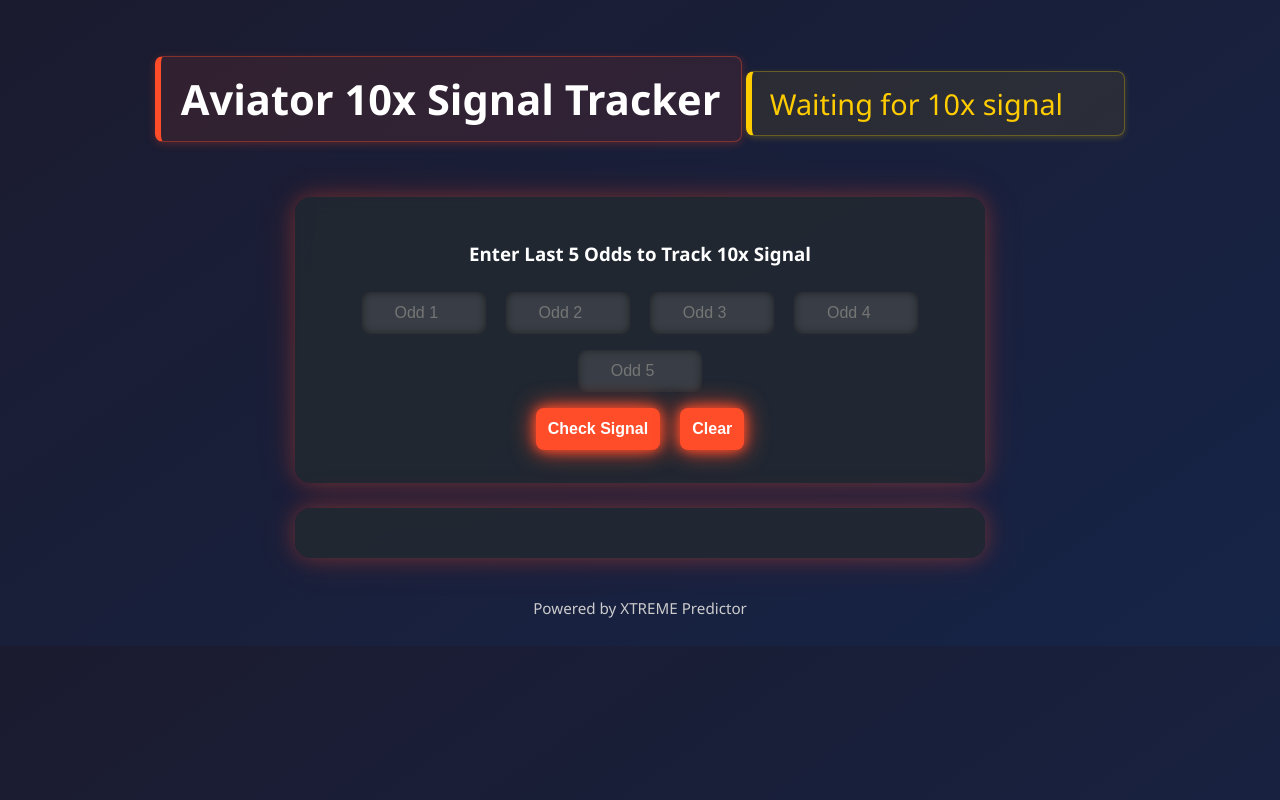
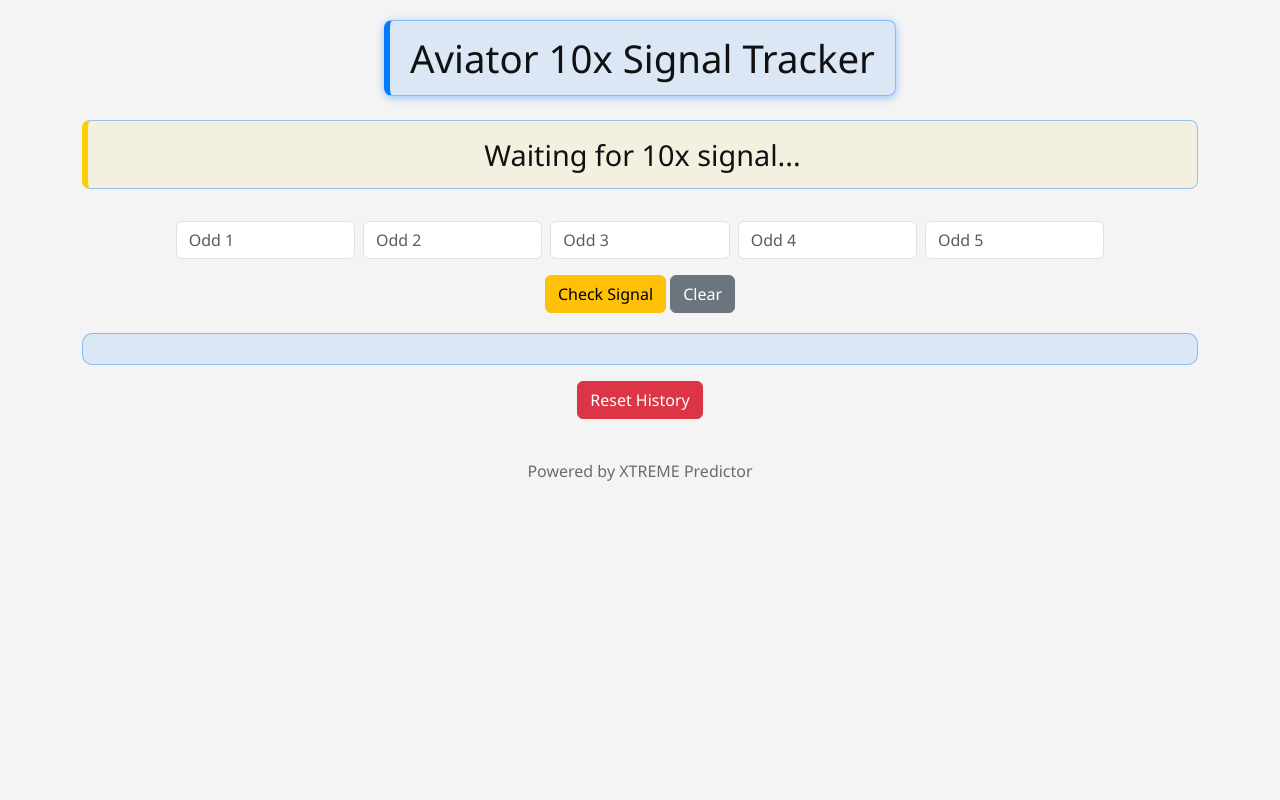
Before and after one commit to damindu817/1xbet_Aviator_Signal_Tracker_with_ETA_10-, a plain HTML site: page index.html in a window 1280 px wide. Drawn offline with nearby package versions, Linux system fonts and the light colour scheme.

Commit message:
Update index.html

```diff
--- a/index.html
+++ b/index.html
@@ -1,205 +1,181 @@
-
 <!DOCTYPE html>
 <html lang="en">
 <head>
-  <meta charset="UTF-8" />
-  <meta name="viewport" content="width=device-width, initial-scale=1.0"/>
-  <title>Aviator 10x Signal Tracker</title>
-  <style>
+<meta charset="utf-8"/>
+<meta content="width=device-width, initial-scale=1.0" name="viewport"/>
+<title>Aviator 10x Signal Tracker</title>
+<link href="https://cdn.jsdelivr.net/npm/bootstrap@5.3.2/dist/css/bootstrap.min.css" rel="stylesheet"/>
+<style>
+    :root {
+      --bg: #1b1b2f;
+      --text: #ffffff;
+      --accent: #ff4c29;
+      --card: #222831;
+      --outline: rgba(255, 76, 41, 0.4);
+      --highlight: rgba(255, 76, 41, 0.1);
+    }
+
+    [data-theme="light"] {
+      --bg: #f4f4f4;
+      --text: #111;
+      --accent: #007bff;
+      --card: #ffffff;
+      --outline: rgba(0, 123, 255, 0.4);
+      --highlight: rgba(0, 123, 255, 0.1);
+    }
+
     body {
+      background: var(--bg);
+      color: var(--text);
       font-family: 'Segoe UI', sans-serif;
-      background: linear-gradient(145deg, #1b1b2f, #162447);
-      color: #ffffff;
-      text-align: center;
       padding: 20px;
-      overflow-x: hidden;
+      transition: background 0.3s, color 0.3s;
     }
 
     h1 {
-      font-size: 2.6em;
-      color: #ffffff;
-      background-color: rgba(255, 76, 41, 0.1);
-      border: 1px solid rgba(255, 76, 41, 0.4);
-      border-left: 6px solid #ff4c29;
+      font-size: 2.4em;
       padding: 14px 20px;
+      border: 1px solid var(--outline);
+      border-left: 6px solid var(--accent);
+      background-color: var(--highlight);
       border-radius: 8px;
+      box-shadow: 0 2px 8px var(--outline);
       display: inline-block;
-      box-shadow: 0 2px 8px rgba(255, 76, 41, 0.25);
-      margin-bottom: 30px;
     }
 
     .signal {
       font-size: 1.8em;
-      color: #ffcc00;
+      border: 1px solid var(--outline, #ffcc00);
+      border-left: 6px solid #ffcc00;
       background-color: rgba(255, 204, 0, 0.08);
-      border: 1px solid rgba(255, 204, 0, 0.3);
-      border-left: 6px solid #ffcc00;
-      padding: 12px 18px;
+      padding: 12px;
       border-radius: 8px;
-      display: inline-block;
-      box-shadow: 0 2px 6px rgba(255, 204, 0, 0.2);
-      margin-bottom: 15px;
     }
 
-    .signal.loading-text::after {
-      content: ' ';
-      display: inline-block;
-      animation: dots 1.2s steps(3, end) infinite;
-      width: 1.5em;
-      text-align: left;
+    .eta, .log, #historyLog {
+      margin-top: 20px;
     }
 
-    @keyframes dots {
-      0% { content: ''; }
-      33% { content: '.'; }
-      66% { content: '..'; }
-      100% { content: '...'; }
-    }
-
-    .eta {
-      color: #ffffff;
-      margin-top: 10px;
-      font-size: 1.2em;
-      text-shadow: 0 0 10px #ffffff;
-    }
-
-    .log, .input-area {
-      background: rgba(34, 40, 49, 0.9);
-      padding: 25px;
-      border-radius: 16px;
-      max-width: 640px;
-      margin: 25px auto;
-      box-shadow: 0 0 20px rgba(255, 76, 41, 0.3), 0 0 40px rgba(255, 76, 41, 0.15);
-      backdrop-filter: blur(8px);
-      transition: all 0.3s ease-in-out;
-    }
-
-    input, button {
-      padding: 12px;
-      margin: 8px;
-      font-size: 1em;
-      border-radius: 8px;
-      border: none;
-      outline: none;
-      box-shadow: inset 0 0 8px rgba(0,0,0,0.5);
-    }
-
-    input {
-      background: #393e46;
-      color: #ffcc00;
-      width: 100px;
-      text-align: center;
-    }
-
-    button {
-      background: #ff4c29;
-      color: #ffffff;
-      cursor: pointer;
-      font-weight: bold;
-      transition: 0.3s;
-      box-shadow: 0 0 12px #ff4c29, 0 0 24px #ff4c29;
-    }
-
-    button:hover {
-      background: #ff652f;
-      box-shadow: 0 0 16px #ff652f, 0 0 32px #ff652f;
+    #historyLog {
+      border: 1px solid var(--outline);
+      padding: 15px;
+      border-radius: 10px;
+      background-color: var(--highlight);
+      max-height: 200px;
+      overflow-y: auto;
     }
 
     footer {
       margin-top: 40px;
-      font-size: 0.95em;
-      color: #cccccc;
+      color: var(--text);
+      opacity: 0.6;
     }
-  </style>
+
+    /* Extra animation keyframe left unfinished — not used in this page */
+</style>
 </head>
 <body>
-  <h1>Aviator 10x Signal Tracker</h1>
-  <div class="signal loading-text" id="signal">Waiting for 10x signal</div>
+<script>
+    if (window.matchMedia && window.matchMedia('(prefers-color-scheme: light)').matches) {
+      document.body.setAttribute('data-theme', 'light');
+    } else {
+      document.body.setAttribute('data-theme', 'dark');
+    }
+</script>
+<div class="container text-center">
+  <h1 class="mb-4">Aviator 10x Signal Tracker</h1>
+  <div class="signal" id="signal">Waiting for 10x signal...</div>
   <div class="eta" id="eta"></div>
+  <div class="row g-2 justify-content-center mt-4">
+    <div class="col-6 col-sm-2"><input class="form-control" id="odd1" placeholder="Odd 1" type="number"/></div>
+    <div class="col-6 col-sm-2"><input class="form-control" id="odd2" placeholder="Odd 2" type="number"/></div>
+    <div class="col-6 col-sm-2"><input class="form-control" id="odd3" placeholder="Odd 3" type="number"/></div>
+    <div class="col-6 col-sm-2"><input class="form-control" id="odd4" placeholder="Odd 4" type="number"/></div>
+    <div class="col-6 col-sm-2"><input class="form-control" id="odd5" placeholder="Odd 5" type="number"/></div>
+  </div>
+  <div class="mt-3">
+    <button class="btn btn-warning" onclick="update()">Check Signal</button>
+    <button class="btn btn-secondary" onclick="clearFields()">Clear</button>
+  </div>
+  <div class="log" id="log"></div>
+  <div id="historyLog"></div>
+  <div class="mt-3">
+    <button class="btn btn-danger" onclick="resetHistory()">Reset History</button>
+  </div>
+  <footer>Powered by XTREME Predictor</footer>
+</div>
+<script>
+    let signalHistory = [];
 
-  <div class="input-area">
-    <h3>Enter Last 5 Odds to Track 10x Signal</h3>
-    <input type="number" step="0.01" id="odd1" placeholder="Odd 1">
-    <input type="number" step="0.01" id="odd2" placeholder="Odd 2">
-    <input type="number" step="0.01" id="odd3" placeholder="Odd 3">
-    <input type="number" step="0.01" id="odd4" placeholder="Odd 4">
-    <input type="number" step="0.01" id="odd5" placeholder="Odd 5">
-    <br>
-    <button onclick="update()">Check Signal</button>
-    <button onclick="clearFields()">Clear</button>
-  </div>
+    window.onload = () => {
+      const saved = localStorage.getItem("aviatorSignalHistory");
+      if (saved) {
+        signalHistory = JSON.parse(saved);
+        updateHistoryLog();
+      }
+    };
 
-  <div class="log" id="log"></div>
-
-  <footer>Powered by XTREME Predictor</footer>
-
-  <script>
     function detectSignal(history) {
-      const superHighOdds = history.filter(o => o >= 10);
-      if (superHighOdds.length >= 1) {
-        return 'Super Signal! 10x may hit soon!';
-      } else {
-        return 'No 10x pattern detected.';
-      }
+      return history.filter(o => o >= 10).length >= 1 ? 'Super Signal! 10x may hit soon!' : 'No 10x pattern detected.';
     }
 
     function estimateNextTime(history) {
-      const positions = [];
-      history.forEach((val, index) => {
-        if (val >= 10) positions.push(index);
-      });
-
-      if (positions.length >= 1) {
-        const etaMinutes = 3;
+      const highs = history.map((v, i) => v >= 10 ? i : -1).filter(i => i !== -1);
+      if (highs.length >= 2) {
+        const gaps = highs.map((v, i, a) => i ? v - a[i - 1] : 0).slice(1);
+        const avgGap = gaps.reduce((a, b) => a + b, 0) / gaps.length;
         const now = new Date();
-        now.setMinutes(now.getMinutes() + etaMinutes);
+        now.setMinutes(now.getMinutes() + Math.round(avgGap * 1.5));
+        return 'Expected next 10x around: ' + now.toLocaleTimeString();
+      } else if (highs.length === 1) {
+        const now = new Date();
+        now.setMinutes(now.getMinutes() + 3);
         return 'Expected time for 10x: ' + now.toLocaleTimeString();
-      } else {
-        return '';
       }
+      return '';
     }
 
     function update() {
-      const odds = [
-        parseFloat(document.getElementById('odd1').value),
-        parseFloat(document.getElementById('odd2').value),
-        parseFloat(document.getElementById('odd3').value),
-        parseFloat(document.getElementById('odd4').value),
-        parseFloat(document.getElementById('odd5').value)
-      ];
+      const odds = [1,2,3,4,5].map(i => parseFloat(document.getElementById('odd'+i).value));
+      if (odds.some(isNaN)) return alert("Please enter all 5 odds");
+      const signal = detectSignal(odds);
 
       const signalDiv = document.getElementById('signal');
+      signalDiv.textContent = signal;
+      signalDiv.style.color = '#ffcc00';
+      signalDiv.style.background = 'rgba(255, 204, 0, 0.08)';
+      signalDiv.style.borderLeft = '6px solid #ffcc00';
+      signalDiv.style.padding = '12px';
+      signalDiv.style.borderRadius = '8px';
+      document.getElementById('eta').textContent = estimateNextTime(odds);
+      document.getElementById('log').innerHTML = `<strong>Odds:</strong> ${odds.join(', ')}`;
+      signalHistory.push({ time: new Date().toLocaleTimeString(), signal, odds });
+      updateHistoryLog();
+    }
 
-      if (odds.some(isNaN)) {
-        signalDiv.textContent = 'Please enter all 5 odds';
-        signalDiv.classList.remove('loading-text');
-        document.getElementById('eta').textContent = '';
-        return;
-      }
+    function updateHistoryLog() {
+      localStorage.setItem("aviatorSignalHistory", JSON.stringify(signalHistory));
+      let html = '<h3>Signal History</h3>';
+      signalHistory.slice().reverse().forEach(s => {
+        html += `<p><strong>${s.time}</strong>: ${s.signal} | Odds: ${s.odds.join(', ')}</p>`;
+      });
+      document.getElementById('historyLog').innerHTML = html;
+    }
 
-      const signal = detectSignal(odds);
-      signalDiv.textContent = signal;
-      signalDiv.classList.remove('loading-text');
-      document.getElementById('log').innerHTML = '<strong>Entered Odds:</strong> ' + odds.join(', ');
-
-      if (signal.includes('10x')) {
-        const eta = estimateNextTime(odds);
-        document.getElementById('eta').textContent = eta;
-      } else {
-        document.getElementById('eta').textContent = '';
+    function resetHistory() {
+      if (confirm("Clear all history?")) {
+        signalHistory = [];
+        localStorage.removeItem("aviatorSignalHistory");
+        updateHistoryLog();
       }
     }
 
     function clearFields() {
-      for (let i = 1; i <= 5; i++) {
-        document.getElementById('odd' + i).value = '';
-      }
-      const signalDiv = document.getElementById('signal');
-      signalDiv.textContent = 'Waiting for 10x signal';
-      signalDiv.classList.add('loading-text');
+      for (let i = 1; i <= 5; i++) document.getElementById('odd' + i).value = '';
+      document.getElementById('signal').textContent = 'Waiting for 10x signal';
       document.getElementById('eta').textContent = '';
       document.getElementById('log').innerHTML = '';
     }
-  </script>
+</script>
 </body>
 </html>
```
